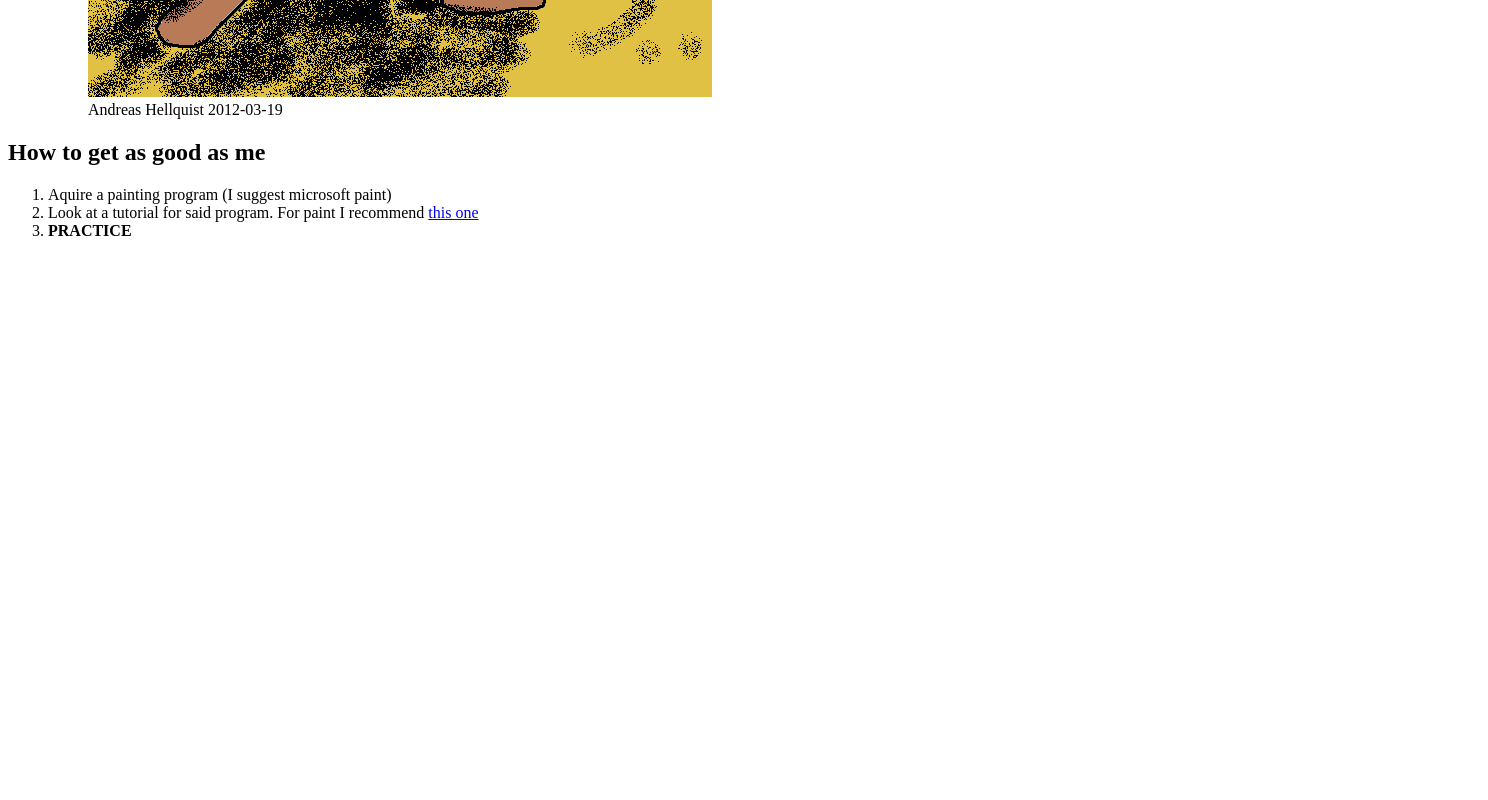
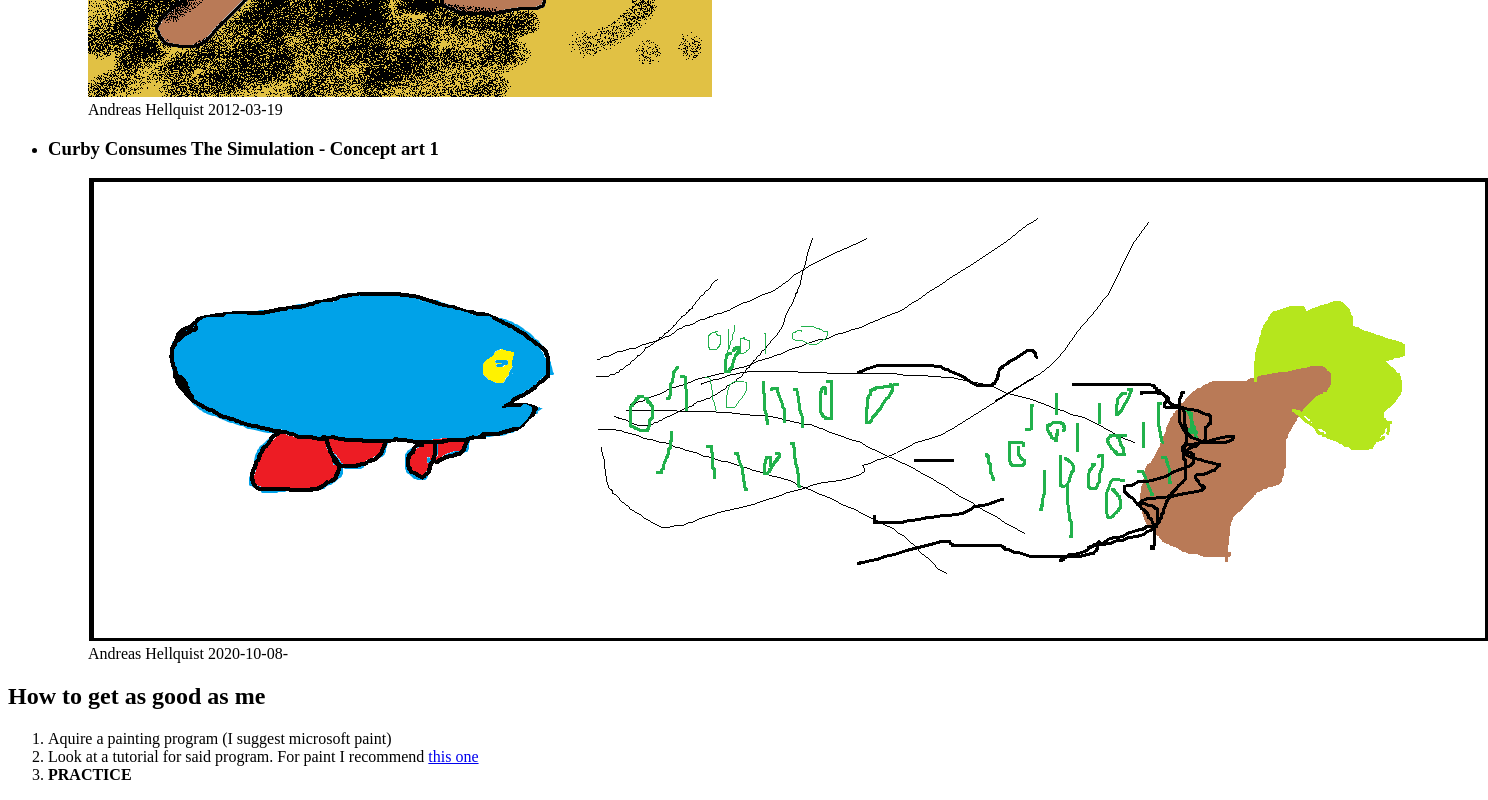
Before and after one commit to ahellqui/art-gallery, a plain HTML site: page index.html in a window 1280 px wide. Shown: the part 2706-3506 px from the top of the page, 1488 px wide, since content can reach past the window. Before the commit the page ends 2962 px from the top, so only its background shows below. Drawn offline with Linux system fonts and the light colour scheme.

Commit message:
Added curby concept art 1

```diff
--- a/index.html
+++ b/index.html
@@ -1,4 +1,5 @@
 <!DOCTYPE html>
+
 <html lang="en">
     <head>
         <meta charset="UTF-8">
@@ -19,7 +20,7 @@
                 <h3>Dragon</h3>
                 <figure>
                     <img src="img/Drake.png" alt="">
-                    <figcaption>Andreas Helquist 2019-12-03</figcaption>
+                    <figcaption>Andreas Hellquist 2019-12-03</figcaption>
                 </figure>
             </li>
             <li>
@@ -36,6 +37,13 @@
                     <figcaption>Andreas Hellquist 2012-03-19</figcaption>
                 </figure>
             </li>
+            <li>
+                <h3>Curby Consumes The Simulation - Concept art 1</h3>
+                <figure>
+                    <img src="img/Curby_concept_art_1.png" alt="Concept art of curby consumes the simulation">
+                    <figcaption>Andreas Hellquist 2020-10-08-</figcaption>
+                </figure>
+            </li>
         </ul>
 
         <h2>How to get as good as me</h2>
```
Also changed, not shown: img/Curby_concept_art_1.png (added).
